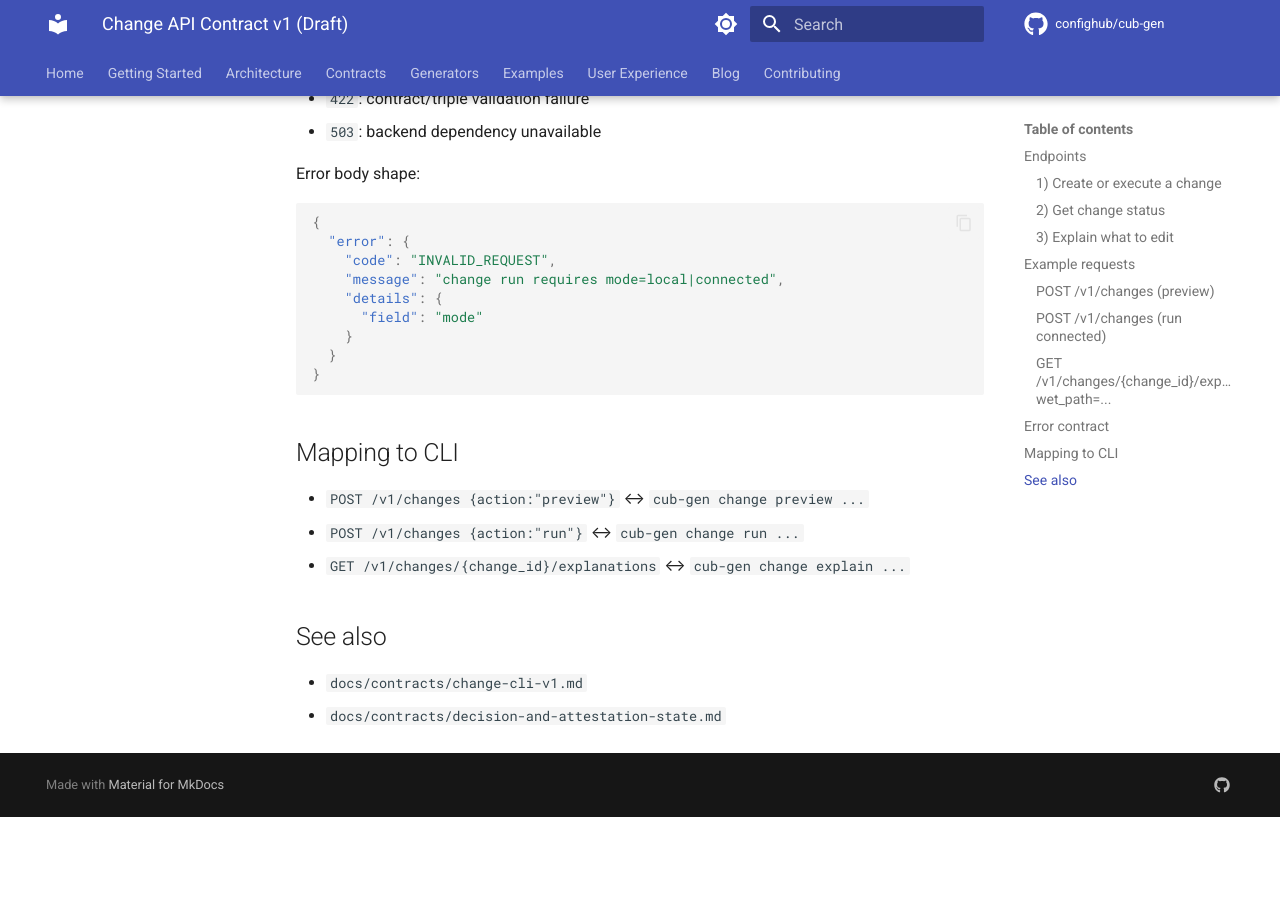
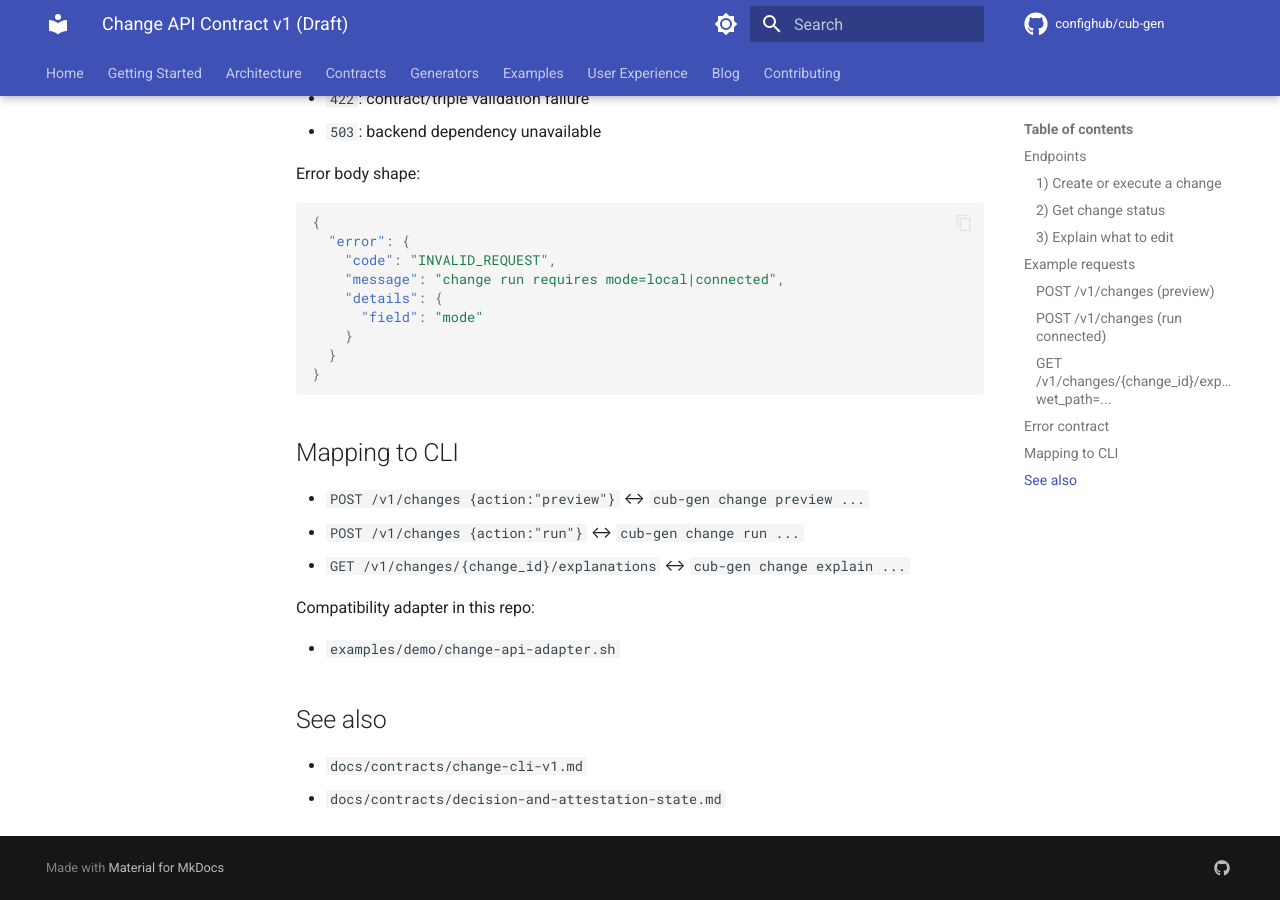
Before and after one commit to confighub/cub-gen, an MkDocs documentation site: the page built from docs/contracts/change-api-v1.md, in a window 1280 px wide and 900 px high, scrolled down 3204 px. Built offline with MkDocs 1.6.1 and Material for MkDocs 9.7.7, drawn with Linux system fonts in a browser that asks for light colours; comment, search, counter and statistics services are not loaded; before the commit the page ends 4021 px from its top, so only the background shows below that.

Commit message:
feat(adapter): add change API compatibility adapter and wire story7

```diff
--- a/docs/contracts/change-api-v1.md
+++ b/docs/contracts/change-api-v1.md
@@ -157,6 +157,10 @@ Error body shape:
 - `POST /v1/changes {action:"run"}` ↔ `cub-gen change run ...`
 - `GET /v1/changes/{change_id}/explanations` ↔ `cub-gen change explain ...`
 
+Compatibility adapter in this repo:
+
+- `examples/demo/change-api-adapter.sh`
+
 ## See also
 
 - `docs/contracts/change-cli-v1.md`
```
Also changed, not shown: examples/demo/README.md (+1 -0 lines), 3 other files.
